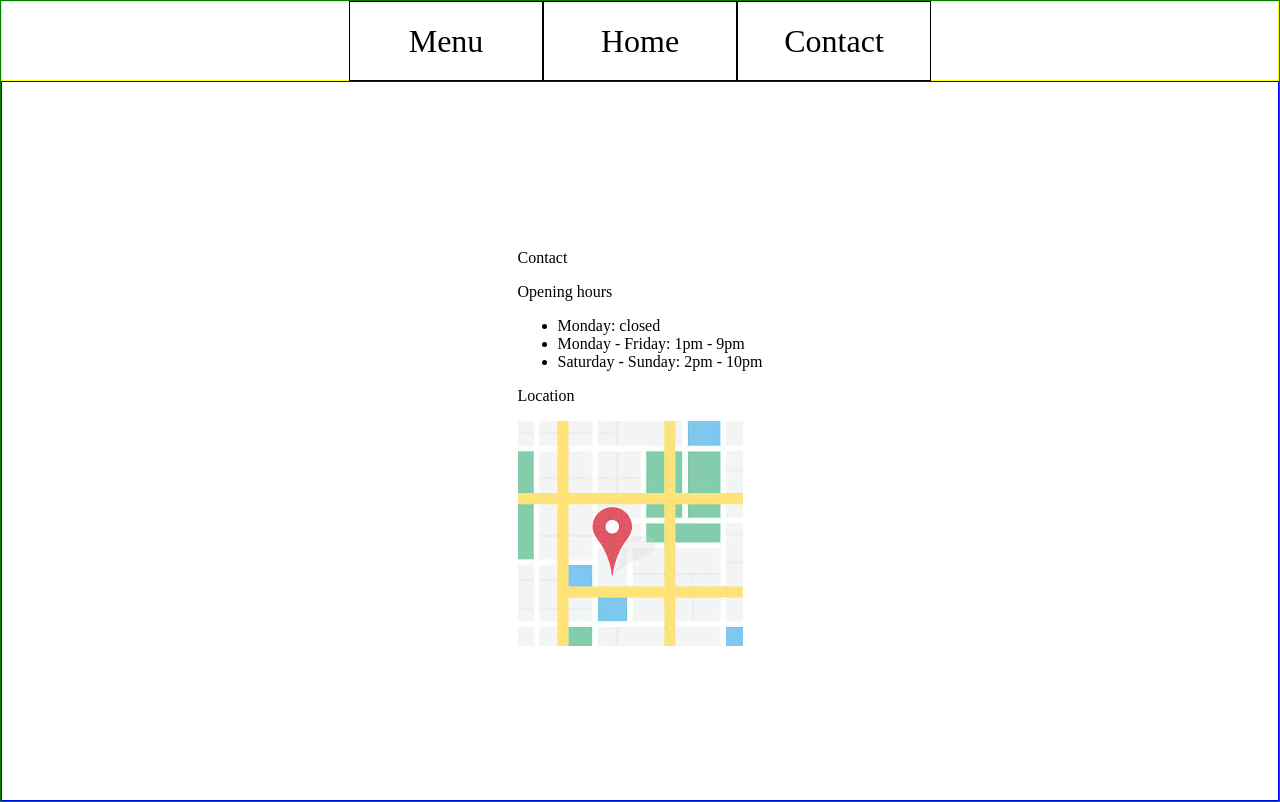
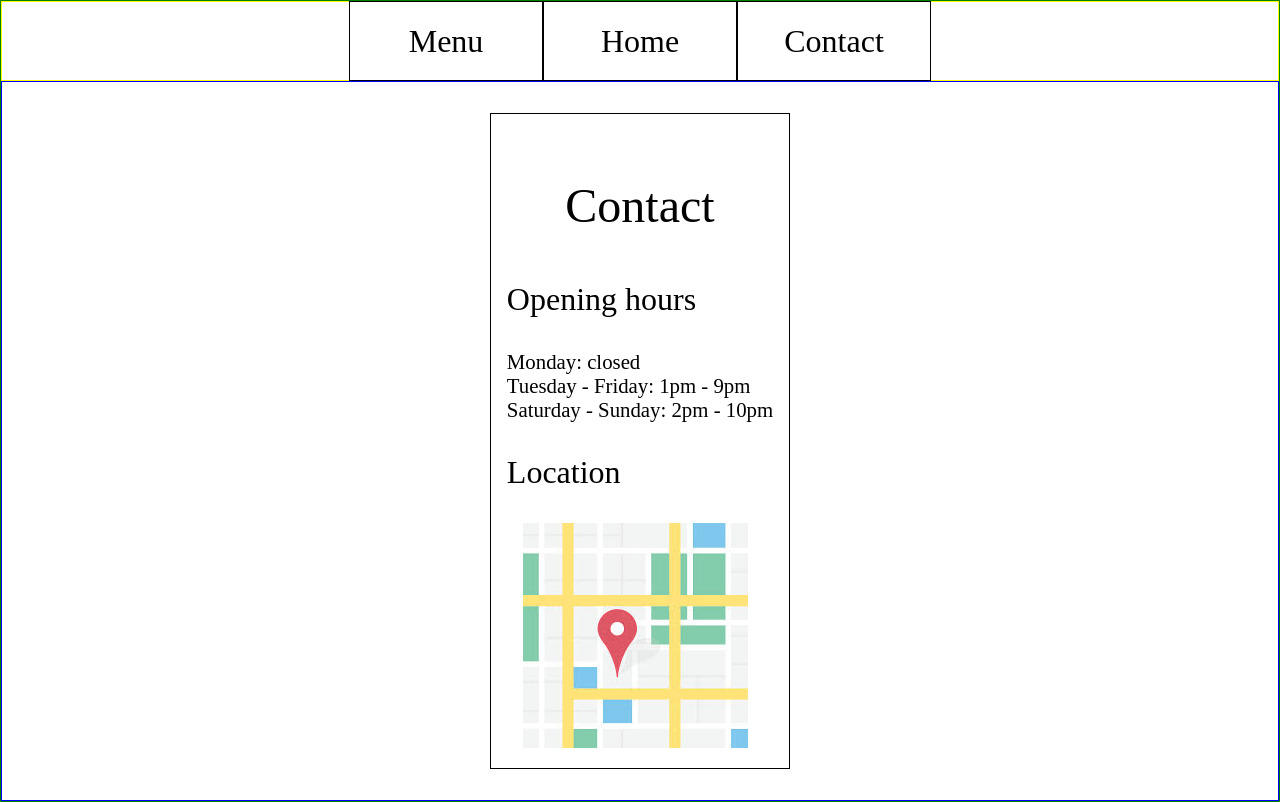
Before and after one commit to BlueBlack22/odin-restaurant, a website built with webpack: page dist/index.html in a window 1280 px wide. Built offline with Linux system fonts and the light colour scheme.

Commit message:
Contact page layout.

```diff
--- a/src/contact.js
+++ b/src/contact.js
@@ -10,7 +10,7 @@ function createContact() {
 
     const hoursList = document.createElement('ul');
     hoursList.appendChild(createLi('Monday: closed'));
-    hoursList.appendChild(createLi('Monday - Friday: 1pm - 9pm'));
+    hoursList.appendChild(createLi('Tuesday - Friday: 1pm - 9pm'));
     hoursList.appendChild(createLi('Saturday - Sunday: 2pm - 10pm'));
     hours.appendChild(hoursList);
     contact.appendChild(hours);
--- a/src/style.css
+++ b/src/style.css
@@ -111,3 +111,31 @@ body {
     justify-self: center;
     align-self: flex-end;
 }
+
+#contact {
+    border: 1px solid black;
+    padding: 2vh;
+}
+
+.contact-header {
+    font-size: 3rem;
+    text-align: center;
+}
+
+.contact-section-header {
+    font-size: 2rem;
+}
+
+ul {
+    margin: 0;
+    padding: 0;
+}
+
+li {
+    list-style: none;
+    font-size: 1.3rem;
+}
+
+.contact-location > img {
+    padding: 0 2vh;
+}
```
Also changed, not shown: dist/main.js.
